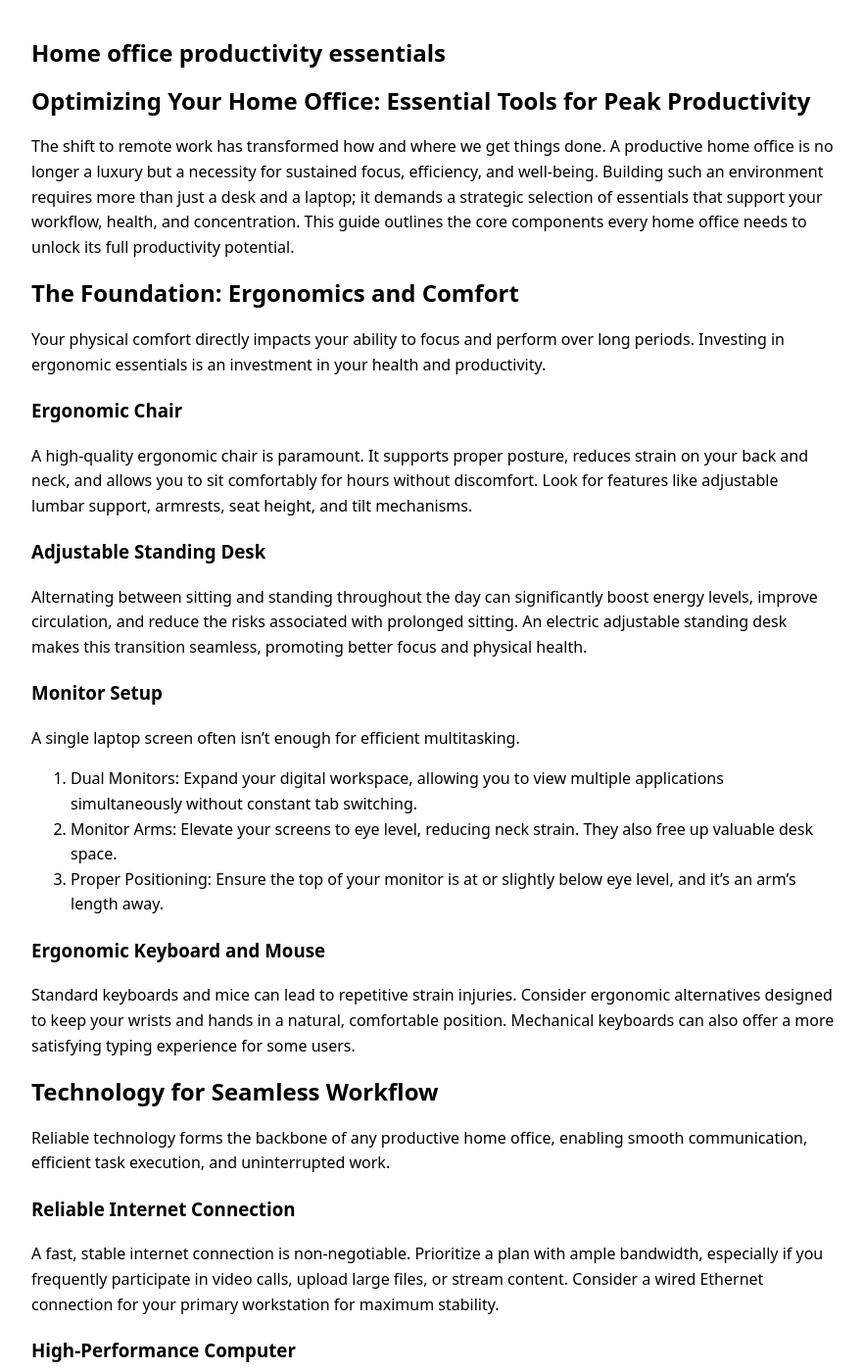
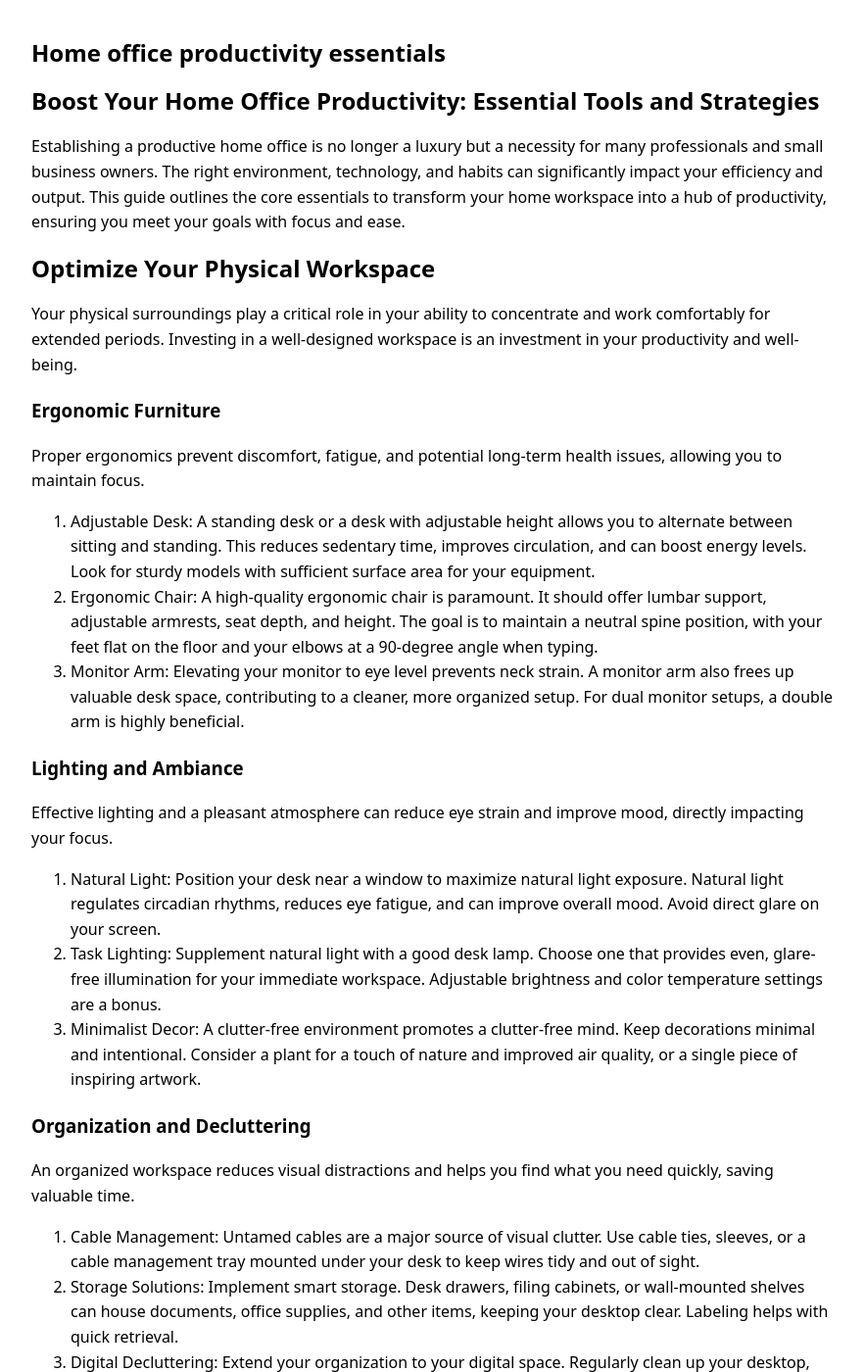
Before and after one commit to ironaclaw/ironaclaw.github.io, a Jekyll site: the page built from _posts/2026-02-12-home-office-productivity-essentials.md, in a window 1280 px wide and 1400 px high. Shown: the whole window at 98% size, without its empty margins (198-1080 px from the left). Built offline with Jekyll 4.4.1, drawn with Linux system fonts in a browser that asks for light colours; some of the changed text lies outside the part shown.

Commit message:
Add 2026-02-12-home-office-productivity-essentials.md

```diff
--- a/_posts/2026-02-12-home-office-productivity-essentials.md
+++ b/_posts/2026-02-12-home-office-productivity-essentials.md
@@ -9,89 +9,100 @@ keywords: []
 model_used: gemini-2.5-flash
 ---
 
-# Optimizing Your Home Office: Essential Tools for Peak Productivity
+# Boost Your Home Office Productivity: Essential Tools and Strategies
 
-The shift to remote work has transformed how and where we get things done. A productive home office is no longer a luxury but a necessity for sustained focus, efficiency, and well-being. Building such an environment requires more than just a desk and a laptop; it demands a strategic selection of essentials that support your workflow, health, and concentration. This guide outlines the core components every home office needs to unlock its full productivity potential.
+Establishing a productive home office is no longer a luxury but a necessity for many professionals and small business owners. The right environment, technology, and habits can significantly impact your efficiency and output. This guide outlines the core essentials to transform your home workspace into a hub of productivity, ensuring you meet your goals with focus and ease.
 
-## The Foundation: Ergonomics and Comfort
+## Optimize Your Physical Workspace
 
-Your physical comfort directly impacts your ability to focus and perform over long periods. Investing in ergonomic essentials is an investment in your health and productivity.
+Your physical surroundings play a critical role in your ability to concentrate and work comfortably for extended periods. Investing in a well-designed workspace is an investment in your productivity and well-being.
 
-### Ergonomic Chair
-A high-quality ergonomic chair is paramount. It supports proper posture, reduces strain on your back and neck, and allows you to sit comfortably for hours without discomfort. Look for features like adjustable lumbar support, armrests, seat height, and tilt mechanisms.
+### Ergonomic Furniture
 
-### Adjustable Standing Desk
-Alternating between sitting and standing throughout the day can significantly boost energy levels, improve circulation, and reduce the risks associated with prolonged sitting. An electric adjustable standing desk makes this transition seamless, promoting better focus and physical health.
+Proper ergonomics prevent discomfort, fatigue, and potential long-term health issues, allowing you to maintain focus.
 
-### Monitor Setup
-A single laptop screen often isn't enough for efficient multitasking.
-1.  Dual Monitors: Expand your digital workspace, allowing you to view multiple applications simultaneously without constant tab switching.
-2.  Monitor Arms: Elevate your screens to eye level, reducing neck strain. They also free up valuable desk space.
-3.  Proper Positioning: Ensure the top of your monitor is at or slightly below eye level, and it's an arm's length away.
+1.  Adjustable Desk: A standing desk or a desk with adjustable height allows you to alternate between sitting and standing. This reduces sedentary time, improves circulation, and can boost energy levels. Look for sturdy models with sufficient surface area for your equipment.
+2.  Ergonomic Chair: A high-quality ergonomic chair is paramount. It should offer lumbar support, adjustable armrests, seat depth, and height. The goal is to maintain a neutral spine position, with your feet flat on the floor and your elbows at a 90-degree angle when typing.
+3.  Monitor Arm: Elevating your monitor to eye level prevents neck strain. A monitor arm also frees up valuable desk space, contributing to a cleaner, more organized setup. For dual monitor setups, a double arm is highly beneficial.
 
-### Ergonomic Keyboard and Mouse
-Standard keyboards and mice can lead to repetitive strain injuries. Consider ergonomic alternatives designed to keep your wrists and hands in a natural, comfortable position. Mechanical keyboards can also offer a more satisfying typing experience for some users.
+### Lighting and Ambiance
 
-## Technology for Seamless Workflow
+Effective lighting and a pleasant atmosphere can reduce eye strain and improve mood, directly impacting your focus.
 
-Reliable technology forms the backbone of any productive home office, enabling smooth communication, efficient task execution, and uninterrupted work.
+1.  Natural Light: Position your desk near a window to maximize natural light exposure. Natural light regulates circadian rhythms, reduces eye fatigue, and can improve overall mood. Avoid direct glare on your screen.
+2.  Task Lighting: Supplement natural light with a good desk lamp. Choose one that provides even, glare-free illumination for your immediate workspace. Adjustable brightness and color temperature settings are a bonus.
+3.  Minimalist Decor: A clutter-free environment promotes a clutter-free mind. Keep decorations minimal and intentional. Consider a plant for a touch of nature and improved air quality, or a single piece of inspiring artwork.
 
-### Reliable Internet Connection
-A fast, stable internet connection is non-negotiable. Prioritize a plan with ample bandwidth, especially if you frequently participate in video calls, upload large files, or stream content. Consider a wired Ethernet connection for your primary workstation for maximum stability.
+### Organization and Decluttering
 
-### High-Performance Computer
-Your computer is your primary tool. Ensure it has sufficient processing power, RAM, and storage to handle your daily tasks without lag.
-1.  Processor: An Intel i5/Ryzen 5 or higher is generally recommended.
-2.  RAM: 16GB of RAM is ideal for multitasking and demanding applications.
-3.  Storage: An SSD (Solid State Drive) significantly speeds up boot times and application loading.
+An organized workspace reduces visual distractions and helps you find what you need quickly, saving valuable time.
 
-### Quality Webcam and Microphone
-For professional video calls and virtual meetings, built-in laptop cameras and microphones often fall short. An external 1080p webcam and a dedicated USB microphone provide superior audio and video quality, enhancing your professional presence.
+1.  Cable Management: Untamed cables are a major source of visual clutter. Use cable ties, sleeves, or a cable management tray mounted under your desk to keep wires tidy and out of sight.
+2.  Storage Solutions: Implement smart storage. Desk drawers, filing cabinets, or wall-mounted shelves can house documents, office supplies, and other items, keeping your desktop clear. Labeling helps with quick retrieval.
+3.  Digital Decluttering: Extend your organization to your digital space. Regularly clean up your desktop, organize files into logical folders, and manage email inboxes to reduce digital overwhelm.
 
-### Noise-Cancelling Headphones
-These are invaluable for maintaining focus in a busy home environment or for privacy during calls. They block out distractions, allowing you to concentrate on your work or participate in meetings without interruption.
+## Essential Technology for Efficiency
 
-### Printer/Scanner (Situational)
-While many workflows are digital, a reliable all-in-one printer/scanner can be essential for signing documents, printing physical copies, or digitizing paperwork. Assess your specific needs before investing.
+Reliable and efficient technology forms the backbone of any productive home office. Skimping here can lead to frustrating delays and lost time.
 
-## Organization and Environment
+### Reliable Computing Power
 
-A well-organized and thoughtfully designed workspace reduces visual clutter and promotes mental clarity, directly impacting your ability to concentrate.
+Your primary work device needs to be capable of handling your daily tasks without lag.
 
-### Smart Storage Solutions
-Clutter is a major productivity killer. Implement smart storage solutions like filing cabinets, desk organizers, shelves, or drawers to keep your workspace tidy. Every item should have a designated place.
+1.  High-Performance Computer: Whether a laptop or desktop, ensure your computer has sufficient RAM (16GB recommended for multitasking), a fast processor, and ample SSD storage. This prevents slowdowns when running multiple applications.
+2.  Multiple Monitors: A dual or even triple monitor setup significantly enhances productivity by allowing you to view multiple applications simultaneously without constant alt-tabbing. This is particularly useful for research, coding, design, or data analysis.
 
-### Proper Lighting
-Adequate lighting is crucial for reducing eye strain and maintaining alertness.
-1.  Natural Light: Position your desk near a window to maximize natural light, which can boost mood and energy.
-2.  Task Lighting: Supplement with a good desk lamp that provides adjustable, glare-free illumination for specific tasks.
-3.  Avoid Glare: Position monitors to avoid direct reflections from windows or overhead lights.
+### High-Speed Internet and Connectivity
 
-### Cable Management
-A tangle of wires is unsightly and can be a safety hazard. Use cable ties, sleeves, or cable management boxes to keep cords organized and out of sight. A clean desk promotes a clear mind.
+A stable and fast internet connection is non-negotiable for remote work.
 
-### Personalization and Greenery
-While maintaining professionalism, don't shy away from personalizing your space. A few plants can improve air quality and reduce stress, while personal touches can make your office feel more inviting and inspiring.
+1.  Robust Internet Service Provider (ISP): Choose an ISP that offers reliable service and speeds appropriate for your workload, including video conferencing and large file transfers.
+2.  Quality Router: Invest in a modern Wi-Fi router that can handle multiple devices and provide strong signal coverage throughout your home office. Consider a mesh Wi-Fi system for larger homes.
+3.  Backup Internet: For critical tasks, a mobile hotspot or a secondary internet connection can be a lifesaver during outages.
 
-## Software and Digital Tools
+### Communication Tools
 
-Beyond hardware, the right software stack empowers efficient task management, communication, and data handling.
+Clear communication is vital for collaboration and client interactions.
 
-### Project Management Software
-Tools like Trello, Asana, Monday.com, or ClickUp help you organize tasks, track progress, set deadlines, and collaborate with teams, ensuring nothing falls through the cracks.
+1.  Noise-Canceling Headset: A comfortable, high-quality headset with a built-in microphone improves audio clarity for virtual meetings and reduces background noise distractions for both you and your callers.
+2.  High-Resolution Webcam: A good external webcam provides superior image quality compared to most built-in laptop cameras, projecting a professional image during video calls.
+3.  Collaboration Software: Tools like Zoom, Microsoft Teams, or Slack facilitate seamless communication, file sharing, and project coordination with colleagues and clients.
 
-### Communication Platforms
-For seamless team interaction, platforms such as Slack or Microsoft Teams facilitate instant messaging, file sharing, and virtual meetings, keeping everyone connected and informed.
+### Productivity Software and Apps
 
-### Cloud Storage
-Services like Google Drive, Dropbox, or OneDrive offer secure, accessible storage for all your files. This ensures your data is backed up, accessible from any device, and easily shareable with collaborators.
+Leverage software to streamline workflows and manage your time effectively.
 
-### Time Management Apps
-Utilize apps that employ techniques like the Pomodoro Technique (focused work intervals) or simple timers to structure your workday, prevent burnout, and improve focus. RescueTime can help track where your time is spent.
+1.  Project Management Software: Tools such as Asana, Trello, or Monday.com help organize tasks, track progress, and collaborate on projects.
+2.  Note-Taking Applications: Digital note-taking apps like Evernote, OneNote, or Notion allow you to capture ideas, organize information, and sync across devices.
+3.  Time Management Tools: Utilize calendar apps for scheduling, and consider productivity timers (e.g., Pomodoro technique apps) to structure work intervals and breaks.
+4.  Cloud Storage: Services like Google Drive, Dropbox, or OneDrive ensure your files are backed up, accessible from anywhere, and easily shareable.
 
-### Password Manager
-A robust password manager (e.g., LastPass, 1Password, Bitwarden) secures your accounts and saves you valuable time by auto-filling login credentials, eliminating the need to remember dozens of complex passwords.
+## Cultivate Productive Habits and Routines
+
+Beyond physical setup and technology, your daily routines and habits are powerful drivers of sustained productivity.
+
+### Structured Workday
+
+Bring structure to your remote work to maintain focus and prevent burnout.
+
+1.  Set Clear Start and End Times: Define your workday boundaries. This helps separate work from personal life and prevents work from spilling into evenings and weekends.
+2.  Schedule Regular Breaks: Incorporate short breaks every 60-90 minutes to stretch, rest your eyes, or grab a drink. A longer lunch break is also essential.
+3.  Prioritize Tasks: Start your day by identifying your most important tasks. Use methods like the Eisenhower Matrix (Urgent/Important) or the ABCDE method to prioritize effectively. Tackle high-priority items when your energy levels are highest.
+
+### Minimize Distractions
+
+Actively manage potential interruptions to maintain deep work.
+
+1.  Notification Management: Turn off non-essential notifications on your computer and phone. Designate specific times to check emails and messages.
+2.  Dedicated "Focus Time": Block out periods in your calendar for uninterrupted, deep work. During these times, avoid checking emails, social media, or engaging in non-work-related activities.
+3.  Communicate Availability: If you share your home with others, establish clear boundaries regarding your work hours. Use a "do not disturb" sign or communicate your focus times to family members.
+
+### Self-Care and Well-being
+
+Sustaining productivity requires attention to your physical and mental health.
+
+1.  Regular Movement: Incorporate short exercise breaks or stretches throughout the day. A quick walk can refresh your mind and body.
+2.  Hydration and Nutrition: Keep water readily available and
 
 ## Conclusion
-
-Building a highly productive home office is an ongoing process of refinement, but it starts with these essential investments. By prioritizing ergonomics, reliable technology, organized surroundings, and effective digital tools, you create an environment that not only supports your work but actively enhances your focus, efficiency, and overall well-being. Equip your home office with these essentials, and transform your remote workspace into a powerhouse of productivity.
+Optimizing your home office for productivity goes beyond just the right equipment; it's about creating an environment and routine that supports focused work. By strategically combining ergonomic setups, reliable technology, and disciplined habits, you build a foundation for efficiency. Implementing structured workdays, actively minimizing distractions, and prioritizing self-care are equally vital for sustained output. Embrace these essentials to transform your home office into a powerful hub for consistent, high-quality work.
```
